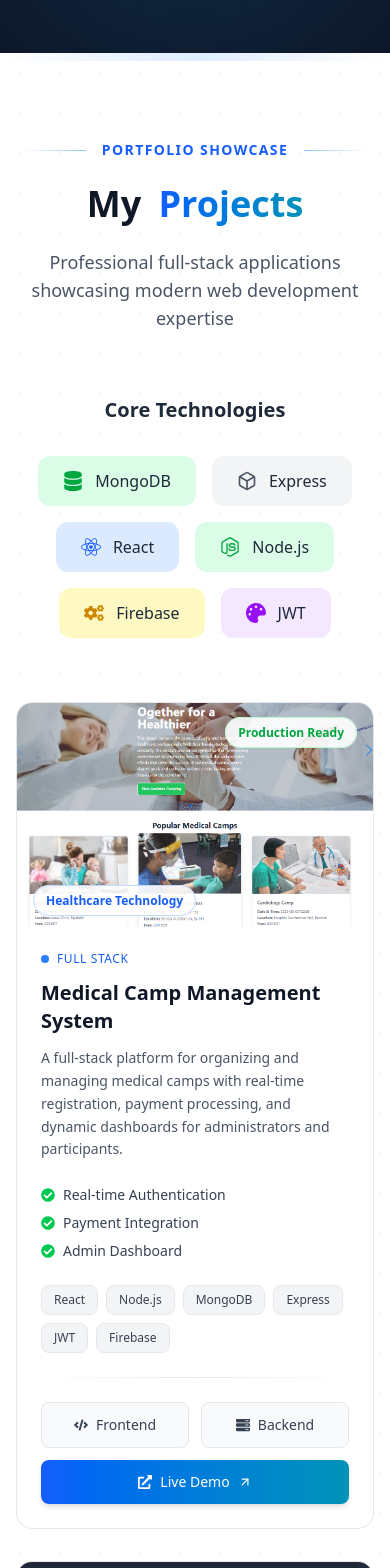
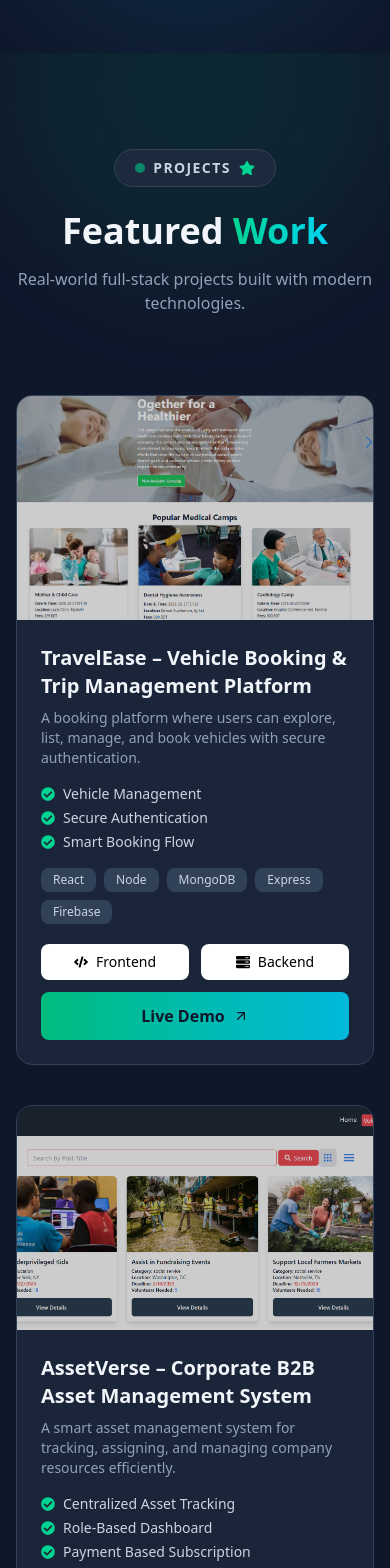
Before and after one commit to Hlamong55/hlamong-portfolio, a React (Vite) app: page / in a window 390 px wide. Shown: the part 5280-6848 px from the top of the page. Built offline with nearby package versions, Linux system fonts and the light colour scheme.

Commit message:
updated project section

```diff
--- a/src/Components/Projects.jsx
+++ b/src/Components/Projects.jsx
@@ -1,304 +1,225 @@
-import React from "react";
-import { FaGithub, FaExternalLinkAlt, FaServer, FaCode, FaDatabase, FaNodeJs, FaReact, FaCheckCircle, FaCogs, FaPalette } from "react-icons/fa";
-import { FiArrowUpRight, FiBox } from "react-icons/fi";
-import project1 from "../assets/project1.png";
-import project2 from "../assets/project2.png";
-import project3 from "../assets/project3.png";
+import { useState } from "react";
+import {
+  FaGithub,
+  FaExternalLinkAlt,
+  FaServer,
+  FaCode,
+  FaCheckCircle,
+  FaTimes,
+  FaStar,
+} from "react-icons/fa";
+import { FiArrowUpRight } from "react-icons/fi";
+
+// images
+import project1a from "../assets/project1.png";
+import project1b from "../assets/project1.png";
+import project2a from "../assets/project2.png";
+import project2b from "../assets/project2.png";
+import project3a from "../assets/project3.png";
+import project3b from "../assets/project3.png";
 
 const Projects = () => {
+  const [activeProject, setActiveProject] = useState(null);
+  const [activeImage, setActiveImage] = useState(0);
+
   const projects = [
     {
       id: 1,
-      image: project1,
-      title: "Medical Camp Management System",
-      description: "A full-stack platform for organizing and managing medical camps with real-time registration, payment processing, and dynamic dashboards for administrators and participants.",
-      githubClient: "https://github.com/PritomChakma/PH-Assignment-12",
-      githubServer: "https://github.com/PritomChakma/PH-Assignment-12-Server",
-      liveDemo: "https://ph-assignment-112.web.app/",
-      technologies: ["React", "Node.js", "MongoDB", "Express", "JWT", "Firebase"],
-      type: "Full Stack",
-      category: "Healthcare Technology",
-      features: ["Real-time Authentication", "Payment Integration", "Admin Dashboard", "Responsive Design"],
-      status: "Production Ready"
+      title: "TravelEase – Vehicle Booking & Trip Management Platform",
+      description:
+        "A booking platform where users can explore, list, manage, and book vehicles with secure authentication.",
+      images: [project1a, project1b],
+      githubClient: "https://github.com/Hlamong55/travelease-client",
+      githubServer: "https://github.com/Hlamong55/travelease-server",
+      liveDemo: "https://travel-easy-a9889.web.app/",
+      technologies: [
+        "React",
+        "Node",
+        "MongoDB",
+        "Express",
+        "Firebase",
+      ],
+      features: [
+        "Vehicle Management",
+        "Secure Authentication",
+        "Smart Booking Flow",
+      ],
     },
     {
       id: 2,
-      image: project2,
-      title: "Volunteer Coordination Platform",
-      description: "Comprehensive system for managing volunteer activities with task assignment, scheduling, progress tracking, and team communication features.",
-      githubClient: "https://github.com/PritomChakma/PH-Assignment-11",
-      githubServer: "https://github.com/PritomChakma/PH-Assignment-11-Server",
-      liveDemo: "https://ph-assignment-11-f2153.web.app",
-      technologies: ["React", "Express", "MongoDB", "JWT", "Tailwind", "Firebase"],
-      type: "Full Stack",
-      category: "Management System",
-      features: ["Task Management", "Real-time Updates", "User Roles", "Data Analytics"],
-      status: "Live"
+      title: "AssetVerse – Corporate B2B Asset Management System",
+      description:
+        "A smart asset management system for tracking, assigning, and managing company resources efficiently.",
+      images: [project2a, project2b],
+      githubClient: "https://github.com/Hlamong55/asset-verse-client",
+      githubServer: "https://github.com/Hlamong55/asset-verse-server",
+      liveDemo: "https://asset-verse-5bd83.web.app/",
+      technologies: ["React", "MongoDB", "Express", "Firebase", "JWT"],
+      features: ["Centralized Asset Tracking", "Role-Based Dashboard", "Payment Based Subscription"],
     },
     {
       id: 3,
-      image: project3,
-      title: "Interactive Gaming Review Platform",
-      description: "Community-driven platform for gamers to rate, review, and discuss games with moderation tools and social features.",
+      title: "Gaming Review Platform",
+      description: "A community-driven gaming review and rating platform.",
+      images: [project3a, project3b],
       githubClient: "https://github.com/PritomChakma/PH-Assignment-10",
       githubServer: "https://github.com/PritomChakma/PH-Assignment-10-Server",
       liveDemo: "https://ph-assignment-10-22d95.web.app/",
-      technologies: ["React", "Node.js", "MongoDB", "Context API", "Firebase", "Tailwind"],
-      type: "Full Stack",
-      category: "Social Platform",
-      features: ["User Reviews", "Rating System", "Content Moderation", "Community Forums"],
-      status: "Live"
-    }
-  ];
-
-  const techStack = [
-    { name: "MongoDB", icon: <FaDatabase />, color: "bg-green-100 text-green-600" },
-    { name: "Express", icon: <FiBox />, color: "bg-gray-100 text-gray-600" },
-    { name: "React", icon: <FaReact />, color: "bg-blue-100 text-blue-600" },
-    { name: "Node.js", icon: <FaNodeJs />, color: "bg-green-100 text-green-600" },
-    { name: "Firebase", icon: <FaCogs />, color: "bg-yellow-100 text-yellow-600" },
-    { name: "JWT", icon: <FaPalette />, color: "bg-purple-100 text-purple-600" }
+      technologies: ["React", "Context API", "MongoDB", "Firebase"],
+      features: ["Reviews & Ratings", "Community Features", "Moderation"],
+    },
   ];
 
   return (
-    <section className="py-20 px-4 bg-white relative" id="projects">
-      {/* Background Elements */}
-      <div className="absolute top-0 left-0 w-full h-2 bg-gradient-to-r from-transparent via-blue-200 to-transparent opacity-50"></div>
+    <section
+      id="projects"
+      className="relative bg-slate-900 py-24 px-4 overflow-hidden"
+    >
+      {/* background glow */}
+      <div className="absolute -top-40 right-0 w-96 h-96 bg-emerald-500/10 blur-3xl rounded-full" />
+      <div className="absolute bottom-0 left-0 w-96 h-96 bg-cyan-500/10 blur-3xl rounded-full" />
 
-      {/* Grid Pattern Background */}
-      <div className="absolute inset-0 opacity-5">
-        <div className="absolute inset-0" style={{
-          backgroundImage: `radial-gradient(#2563eb 1px, transparent 1px)`,
-          backgroundSize: '40px 40px'
-        }}></div>
-      </div>
-
-      <div className="max-w-7xl mx-auto relative z-10">
-        {/* Header */}
-        <div className="text-center mb-16">
-          <div className="inline-flex items-center justify-center gap-4 mb-6">
-            <div className="h-px w-16 bg-gradient-to-r from-transparent to-blue-300"></div>
-            <span className="text-blue-600 text-sm font-semibold tracking-widest uppercase">PORTFOLIO SHOWCASE</span>
-            <div className="h-px w-16 bg-gradient-to-r from-blue-300 to-transparent"></div>
+      <div className="relative max-w-7xl mx-auto">
+        {/* header */}
+        <div className="text-center mb-20">
+          <div className="inline-flex items-center gap-2 px-5 py-2 rounded-full bg-slate-800 border border-slate-700 mb-6">
+            <span className="w-2.5 h-2.5 bg-emerald-400 rounded-full animate-pulse" />
+            <span className="text-sm font-semibold text-slate-300 tracking-widest">
+              PROJECTS
+            </span>
+            <FaStar className="text-emerald-400" />
           </div>
-
-          <h2 className="text-4xl md:text-5xl lg:text-6xl font-bold mb-6">
-            <span className="text-gray-900">My </span>
-            <span className="text-transparent bg-clip-text bg-gradient-to-r from-blue-600 to-cyan-600 ml-2">Projects</span>
+          <h2 className="text-4xl md:text-6xl font-bold text-slate-100">
+            Featured{" "}
+            <span className="text-transparent bg-clip-text bg-linear-to-r from-emerald-400 to-cyan-400">
+              Work
+            </span>
           </h2>
-
-          <p className="text-gray-600 text-lg max-w-2xl mx-auto">
-            Professional full-stack applications showcasing modern web development expertise
+          <p className="mt-4 text-slate-400 max-w-2xl mx-auto">
+            Real-world full-stack projects built with modern technologies.
           </p>
         </div>
 
-        {/* Technology Stack */}
-        <div className="mb-16">
-          <h3 className="text-xl font-semibold text-gray-800 mb-8 text-center">Core Technologies</h3>
-          <div className="flex flex-wrap justify-center gap-4">
-            {techStack.map((tech, index) => (
-              <div
-                key={index}
-                className="group relative"
-              >
-                <div className={`px-6 py-3 rounded-xl ${tech.color} border border-transparent group-hover:border-blue-200 group-hover:shadow-md transition-all duration-300 flex items-center gap-3`}>
-                  <div className="text-xl">{tech.icon}</div>
-                  <span className="text-gray-800 font-medium">{tech.name}</span>
-                </div>
-              </div>
-            ))}
-          </div>
-        </div>
-
-        {/* Projects Grid */}
-        <div className="grid grid-cols-1 lg:grid-cols-3 gap-8 mb-20">
+        {/* projects grid */}
+        <div className="grid md:grid-cols-2 lg:grid-cols-3 gap-10">
           {projects.map((project) => (
             <div
               key={project.id}
-              className="group relative"
+              className="group bg-slate-800/80 border border-slate-700 rounded-2xl overflow-hidden hover:-translate-y-2 hover:border-emerald-400/50 transition"
             >
-              {/* Card */}
-              <div className="h-full bg-white border border-gray-200 rounded-2xl overflow-hidden transition-all duration-500 hover:shadow-2xl hover:border-blue-200 hover:-translate-y-2">
+              {/* image */}
+              <div
+                className="relative h-56 overflow-hidden cursor-pointer"
+                onClick={() => {
+                  setActiveProject(project);
+                  setActiveImage(0);
+                }}
+              >
+                <img
+                  src={project.images[0]}
+                  alt={project.title}
+                  className="w-full h-full object-cover group-hover:scale-105 transition duration-700"
+                />
+                <div className="absolute inset-0 bg-black/20" />
+              </div>
 
-                {/* Image Container */}
-                <div className="relative h-56 overflow-hidden bg-gradient-to-br from-blue-50 to-gray-50">
-                  <div className="absolute inset-0 bg-gradient-to-t from-white/30 via-transparent to-transparent z-10"></div>
-                  <img
-                    src={project.image}
-                    alt={project.title}
-                    className="w-full h-full object-cover transition-transform duration-700 group-hover:scale-105"
-                  />
+              {/* content */}
+              <div className="p-6">
+                <h3 className="text-xl font-semibold text-slate-100 mb-2">
+                  {project.title}
+                </h3>
+                <p className="text-slate-400 text-sm mb-4">
+                  {project.description}
+                </p>
 
-                  {/* Status Badge */}
-                  <div className="absolute top-4 right-4 z-20">
-                    <span className="px-3 py-1.5 bg-white/90 backdrop-blur-sm text-green-600 text-xs font-semibold rounded-full border border-green-200">
-                      {project.status}
-                    </span>
-                  </div>
-
-                  {/* Category Badge */}
-                  <div className="absolute bottom-4 left-4 z-20">
-                    <span className="px-3 py-1.5 bg-white/90 backdrop-blur-sm text-blue-600 text-xs font-semibold rounded-full border border-blue-200">
-                      {project.category}
-                    </span>
-                  </div>
+                {/* features */}
+                <div className="space-y-1 mb-4">
+                  {project.features.slice(0, 3).map((f, i) => (
+                    <div key={i} className="flex items-center gap-2 text-sm">
+                      <FaCheckCircle className="text-emerald-400" />
+                      <span className="text-slate-300">{f}</span>
+                    </div>
+                  ))}
                 </div>
 
-                {/* Content */}
-                <div className="p-6">
-                  {/* Title & Description */}
-                  <div className="mb-6">
-                    <div className="flex items-center justify-between mb-3">
-                      <div className="flex items-center gap-2">
-                        <div className="w-2 h-2 bg-blue-500 rounded-full"></div>
-                        <span className="text-xs font-medium text-blue-600 uppercase tracking-wider">
-                          {project.type}
-                        </span>
-                      </div>
-                    </div>
+                {/* tech */}
+                <div className="flex flex-wrap gap-2 mb-5">
+                  {project.technologies.map((tech, i) => (
+                    <span
+                      key={i}
+                      className="px-3 py-1 text-xs bg-slate-700 text-slate-300 rounded-lg"
+                    >
+                      {tech}
+                    </span>
+                  ))}
+                </div>
 
-                    <h3 className="text-xl font-bold text-gray-900 mb-3 group-hover:text-blue-600 transition-colors duration-300">
-                      {project.title}
-                    </h3>
+                {/* actions */}
+                <div className="grid grid-cols-2 gap-3 mb-3">
+                  <a
+                    href={project.githubClient}
+                    target="_blank"
+                    className="flex items-center justify-center gap-2 text-sm px-4 py-2 rounded-lg bg-white hover:bg-slate-400 transition"
+                  >
+                    <FaCode /> Frontend
+                  </a>
+                  <a
+                    href={project.githubServer}
+                    target="_blank"
+                    className="flex items-center justify-center gap-2 text-sm px-4 py-2 rounded-lg bg-white hover:bg-slate-400 transition"
+                  >
+                    <FaServer /> Backend
+                  </a>
+                </div>
 
-                    <p className="text-gray-600 text-sm leading-relaxed mb-4">
-                      {project.description}
-                    </p>
-                  </div>
-
-                  {/* Features */}
-                  <div className="mb-6">
-                    <div className="space-y-2">
-                      {project.features.slice(0, 3).map((feature, index) => (
-                        <div key={index} className="flex items-center gap-2">
-                          <FaCheckCircle className="text-green-500 text-sm" />
-                          <span className="text-gray-700 text-sm">{feature}</span>
-                        </div>
-                      ))}
-                    </div>
-                  </div>
-
-                  {/* Technologies */}
-                  <div className="mb-6">
-                    <div className="flex flex-wrap gap-2">
-                      {project.technologies.map((tech, index) => (
-                        <span
-                          key={index}
-                          className="px-3 py-1.5 bg-gray-100 text-gray-700 text-xs rounded-lg border border-gray-200"
-                        >
-                          {tech}
-                        </span>
-                      ))}
-                    </div>
-                  </div>
-
-                  {/* Divider */}
-                  <div className="h-px bg-gradient-to-r from-transparent via-gray-200 to-transparent mb-6"></div>
-
-                  {/* Action Buttons */}
-                  <div className="space-y-3">
-                    <div className="grid grid-cols-2 gap-3">
-                      <a
-                        href={project.githubClient}
-                        target="_blank"
-                        rel="noopener noreferrer"
-                        className="flex items-center justify-center gap-2 bg-gray-50 hover:bg-gray-100 border border-gray-200 hover:border-blue-300 text-gray-700 hover:text-blue-600 px-4 py-3 rounded-lg text-sm font-medium transition-all duration-300 group/btn"
-                      >
-                        <FaCode className="group-hover/btn:text-blue-600 transition-colors" />
-                        <span className="font-medium">Frontend</span>
-                      </a>
-
-                      <a
-                        href={project.githubServer}
-                        target="_blank"
-                        rel="noopener noreferrer"
-                        className="flex items-center justify-center gap-2 bg-gray-50 hover:bg-gray-100 border border-gray-200 hover:border-green-300 text-gray-700 hover:text-green-600 px-4 py-3 rounded-lg text-sm font-medium transition-all duration-300 group/btn"
-                      >
-                        <FaServer className="group-hover/btn:text-green-600 transition-colors" />
-                        <span className="font-medium">Backend</span>
-                      </a>
-                    </div>
-
-                    {/* Live Demo Button */}
-                    <a
-                      href={project.liveDemo}
-                      target="_blank"
-                      rel="noopener noreferrer"
-                      className="w-full flex items-center justify-center gap-2 bg-gradient-to-r from-blue-600 to-cyan-600 hover:from-blue-500 hover:to-cyan-500 text-white px-4 py-3 rounded-lg text-sm font-medium transition-all duration-300 shadow-md hover:shadow-lg group/live"
-                    >
-                      <FaExternalLinkAlt />
-                      <span className="font-medium">Live Demo</span>
-                      <FiArrowUpRight className="group-hover/live:translate-x-1 group-hover/live:-translate-y-1 transition-transform" />
-                    </a>
-                  </div>
-                </div>
+                <a
+                  href={project.liveDemo}
+                  target="_blank"
+                  className="w-full flex items-center justify-center gap-2 px-4 py-3 rounded-lg bg-linear-to-r from-emerald-500 to-cyan-500 text-slate-900 font-semibold"
+                >
+                  Live Demo <FiArrowUpRight />
+                </a>
               </div>
             </div>
           ))}
         </div>
+      </div>
 
-        {/* Stats Section */}
-        <div className="mb-20">
-          <div className="grid grid-cols-2 md:grid-cols-4 gap-6">
-            <div className="bg-gradient-to-br from-blue-50 to-white border border-blue-100 rounded-xl p-6 text-center">
-              <div className="text-3xl font-bold text-blue-600 mb-2">3+</div>
-              <div className="text-gray-700 font-medium">Full Stack Projects</div>
-            </div>
+      {/* IMAGE MODAL */}
+      {activeProject && (
+        <div className="fixed inset-0 z-50 bg-black/80 flex items-center justify-center px-4">
+          <div className="relative bg-slate-900 border border-slate-700 rounded-2xl max-w-4xl w-full p-6">
+            <button
+              onClick={() => setActiveProject(null)}
+              className="absolute top-118 right-4 bg-red-500 text-white hover:bg-red-700 px-3.5 py-1 font-semibold rounded-xl hover:scale-105 transition"
+            >
+              Exit
+            </button>
 
-            <div className="bg-gradient-to-br from-green-50 to-white border border-green-100 rounded-xl p-6 text-center">
-              <div className="text-3xl font-bold text-green-600 mb-2">100%</div>
-              <div className="text-gray-700 font-medium">Success Rate</div>
-            </div>
+            <img
+              src={activeProject.images[activeImage]}
+              alt="project"
+              className="w-full h-[400px] object-cover rounded-xl mb-5"
+            />
 
-            <div className="bg-gradient-to-br from-purple-50 to-white border border-purple-100 rounded-xl p-6 text-center">
-              <div className="text-3xl font-bold text-purple-600 mb-2">6+</div>
-              <div className="text-gray-700 font-medium">Technologies</div>
-            </div>
-
-            <div className="bg-gradient-to-br from-cyan-50 to-white border border-cyan-100 rounded-xl p-6 text-center">
-              <div className="text-3xl font-bold text-cyan-600 mb-2">Live</div>
-              <div className="text-gray-700 font-medium">All Deployed</div>
+            <div className="flex gap-3 justify-center">
+              {activeProject.images.map((img, i) => (
+                <img
+                  key={i}
+                  src={img}
+                  alt=""
+                  onClick={() => setActiveImage(i)}
+                  className={`w-20 h-14 object-cover rounded-lg cursor-pointer border ${
+                    activeImage === i
+                      ? "border-emerald-400"
+                      : "border-slate-600"
+                  }`}
+                />
+              ))}
             </div>
           </div>
         </div>
-
-        {/* CTA Section */}
-        <div className="bg-gradient-to-r from-blue-50 to-cyan-50 border border-blue-100 rounded-2xl p-8 md:p-12 text-center">
-          <div className="max-w-3xl mx-auto">
-            <h3 className="text-2xl md:text-3xl font-bold text-gray-900 mb-4">
-              Ready to Collaborate?
-            </h3>
-            <p className="text-gray-600 mb-8">
-              Let's build something amazing together. Explore my complete portfolio or discuss your project requirements.
-            </p>
-
-            <div className="flex flex-col sm:flex-row gap-4 justify-center">
-              <a
-                href="https://github.com/Hlamong55"
-                target="_blank"
-                rel="noopener noreferrer"
-                className="inline-flex items-center justify-center gap-3 bg-white hover:bg-gray-50 border border-gray-300 hover:border-blue-300 text-gray-800 hover:text-blue-600 px-8 py-4 rounded-xl font-medium transition-all duration-300 shadow-sm hover:shadow-md group"
-              >
-                <FaGithub className="text-xl" />
-                <span>View GitHub Portfolio</span>
-                <FiArrowUpRight className="group-hover:translate-x-1 group-hover:-translate-y-1 transition-transform" />
-              </a>
-
-              <a
-                href="#contact"
-                className="inline-flex items-center justify-center gap-3 bg-gradient-to-r from-blue-600 to-cyan-600 hover:from-blue-500 hover:to-cyan-500 text-white px-8 py-4 rounded-xl font-medium transition-all duration-300 shadow-md hover:shadow-lg group"
-              >
-                <span>Start a Project</span>
-                <FiArrowUpRight className="group-hover:translate-x-1 group-hover:-translate-y-1 transition-transform" />
-              </a>
-            </div>
-
-            <p className="text-gray-500 mt-6 text-sm">
-              All projects include detailed documentation, clean code architecture, and are ready for production
-            </p>
-          </div>
-        </div>
-      </div>
+      )}
     </section>
   );
 };
```
